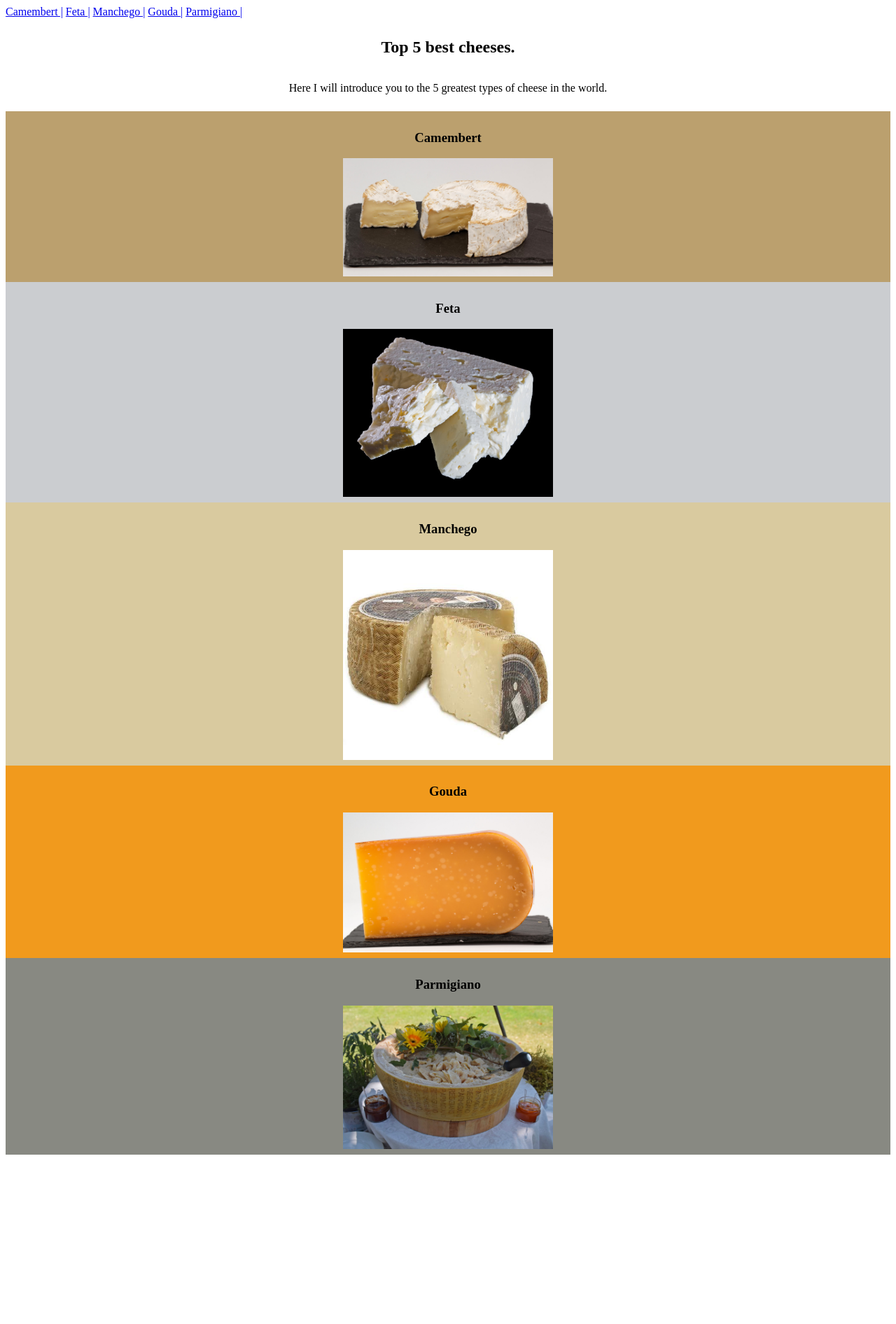
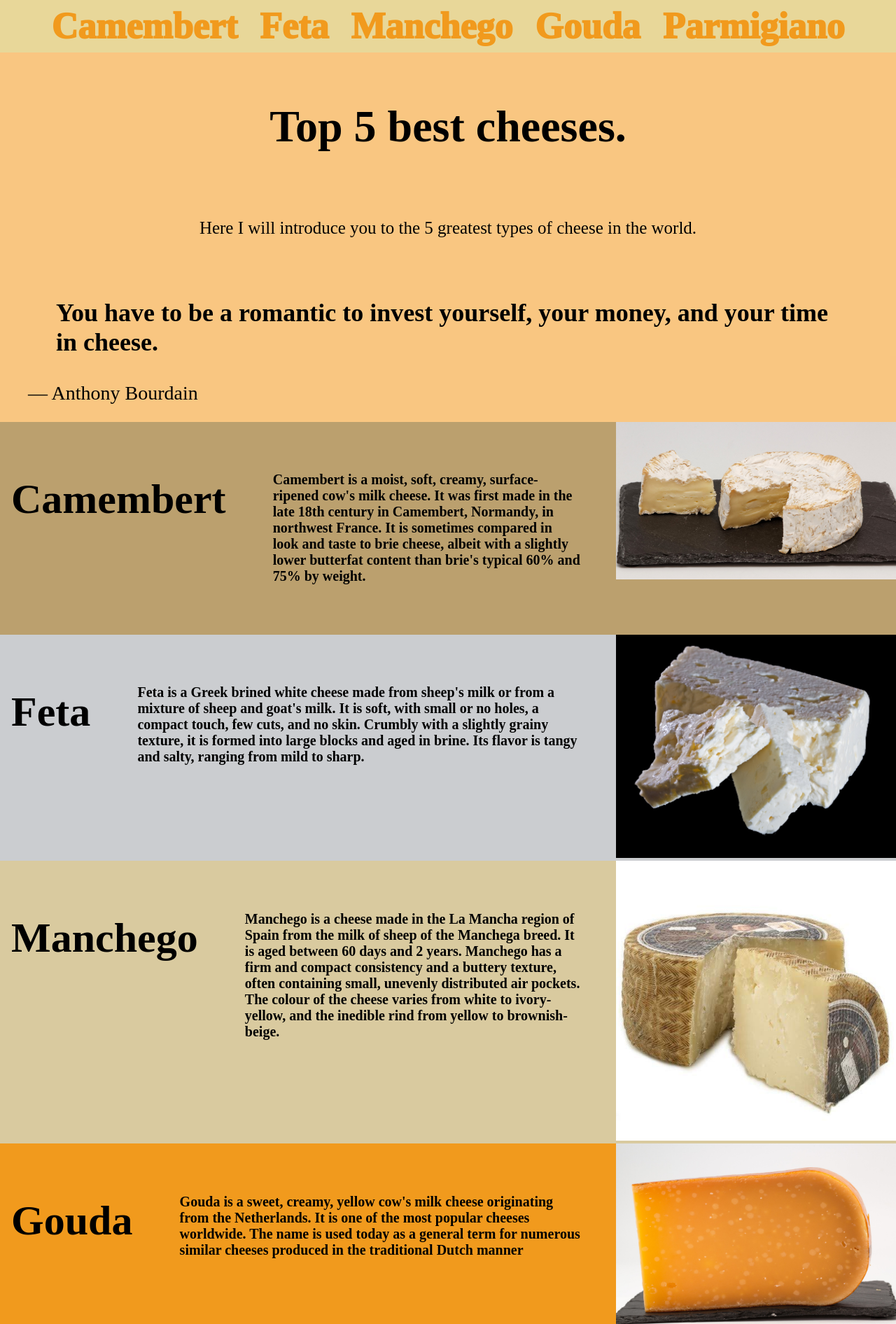
Before and after one commit to Nick-Stoyanov/COMI1750, a plain HTML site: page week3/index.html in a window 1280 px wide. Shown: the top 1892 px of the page at 70% size. Before the commit the page ends 1658 px from the top, so only its background shows below. Drawn offline with Linux system fonts and the light colour scheme.

Commit message:
Website pretty much finished. All links work and styling is ok.

```diff
--- a/week3/index.html
+++ b/week3/index.html
@@ -1,3 +1,4 @@
+<!-- Nikolay Stoyanov 1/3/2023 -->
 <!DOCTYPE html>
 <html lang="en">
     <head>
@@ -9,62 +10,109 @@
     <body>
         <header>
             <nav>
-                <a href="https://en.wikipedia.org/wiki/Camembert">Camembert |</a>
-                <a href="https://en.wikipedia.org/wiki/Feta">Feta |</a>
-                <a href="https://en.wikipedia.org/wiki/Manchego">Manchego |</a>
-                <a href="https://en.wikipedia.org/wiki/Gouda_cheese">Gouda |</a>
-                <a href="https://en.wikipedia.org/wiki/Parmesan">Parmigiano |</a>
+
+                <section>
+                    <ul  class="navbarlink">
+                        <li><a href="#camembert">Camembert </a></li>
+                        <li><a href="#feta">Feta </a></li>
+                        <li><a href="#manchego">Manchego </a></li>
+                        <li><a href="#gouda">Gouda </a></li>
+                        <li><a href="#parmigiano">Parmigiano </a></li>
+                    </ul>
+                </section>
+
             </nav>
         </header>
-
+        <!-- Intro Section -->
         <section class="intro">
 
-            <h1>Top 5 best cheeses.</h1>
+            <h1 class="introHeading">Top 5 best cheeses.</h1>
             <p>Here I will introduce you to the 5 greatest types of cheese in the world.</p>
+            <figure>
+                <blockquote class="blockquote">
+                    You have to be a romantic to invest yourself, your money, and your time in cheese.
+                </blockquote>
+                <figcaption class="figcaption">
+                    &mdash; Anthony Bourdain
+                </figcaption>
+            </figure>
         </section>
 
 
         <article>
-            <section class="camembertSection">
+
+            <section class="camembertSection" id="camembert">
                 <h1><b>Camembert</b></h1>
-                <img src="images/Camembert.jpg"
-                     width="300px"
-                />
+                <p class="camembertParagraph">Camembert
+                    is a moist, soft, creamy, surface-ripened cow's milk cheese. It was first made in the late 18th
+                    century in Camembert, Normandy, in northwest France. It is sometimes compared in look and taste to
+                    brie cheese, albeit with a slightly lower butterfat content than brie's typical 60% and 75%
+                    by weight.</p>
+                <a href="https://en.wikipedia.org/wiki/Camembert"> <img alt="Photo of Camembert"
+                                                                        src="images/Camembert.jpg" width=400
+                > </a>
             </section>
 
 
-            <section class="fetaSection">
+            <section class="fetaSection" id="feta">
                 <h1><b>Feta</b></h1>
-                <img src="images/Feta.jpg"
-                     width="300px"
-                >
+                <p class="fetaParagraph">Feta is a Greek brined white cheese made from sheep's milk
+                    or from a mixture of sheep and goat's milk. It is soft, with small or no holes, a compact touch, few
+                    cuts, and no skin. Crumbly with a slightly grainy texture, it is formed into large blocks and aged
+                    in brine. Its flavor is tangy and salty, ranging from mild to sharp.</p>
+                <a href="https://en.wikipedia.org/wiki/Feta"> <img alt="Photo of Feta"
+                                                                   src="images/Feta.jpg" width=400
+                > </a>
             </section>
 
 
-            <section class="manchegoSection">
+            <section class="manchegoSection" id="manchego">
                 <h1><b>Manchego</b></h1>
-                <img src="images/Manchego.jpg"
-                     width="300px"
-                />
+                <p class="manchegoParagraph">Manchego
+                    is a cheese made in the La Mancha region of Spain from the milk of sheep of the Manchega breed. It
+                    is aged between 60 days and 2 years.
+
+                    Manchego has a firm and compact consistency and a buttery texture, often containing small, unevenly
+                    distributed air pockets. The colour of the cheese varies from white to ivory-yellow, and the
+                    inedible rind from yellow to brownish-beige.</p>
+                <a href="https://en.wikipedia.org/wiki/Manchego"> <img alt="Photo of Manchego"
+                                                                       src="images/Manchego.jpg" width=400
+                > </a>
             </section>
 
 
-            <section class="goudaSection">
+            <section class="goudaSection" id="gouda">
                 <h1><b>Gouda</b></h1>
-                <img src="images/Gouda.jpg"
-                     width="300px"
-                />
+                <p class="goudaParagraph">
+                    Gouda is a sweet, creamy, yellow cow's milk cheese originating from the
+                    Netherlands. It is one of the most popular cheeses worldwide. The name is used today as a general
+                    term for numerous similar cheeses produced in the traditional Dutch manner
+                </p>
+                <a href="https://en.wikipedia.org/wiki/Gouda_cheese"> <img alt="Photo fo Gouda"
+                                                                           src="images/Gouda.jpg" width=400
+                > </a>
             </section>
 
 
-            <section class="parmigianoSection">
+            <section class="parmigianoSection" id="parmigiano">
                 <h1><b>Parmigiano</b></h1>
-                <img
-                        src="images/Parmigiano.jpg"
-                        width="300px"
-                />
+                <p class="parmigianoParagraph">
+                    Parmesan/Parmigiano Reggiano is an
+                    Italian hard, granular cheese produced from cows’ milk and aged at least 12 months.
+
+                    Parmigiano Reggiano
+                    It is named after two of the areas which produce it, the provinces of Parma and Reggio Emilia
+                    (Parmigiano is the Italian adjective for Parma and Reggiano that for Reggio Emilia). In addition to
+                    Reggio Emilia and Parma, it is also produced in the part of Bologna west of the River Reno and in
+                    Modena (all of the above being located in the Emilia-Romagna region), as well as in the part of
+                    Mantua (Lombardy) which is on the south bank of the River Po.
+                </p>
+                <a href="https://en.wikipedia.org/wiki/Parmesan"> <img
+                        alt="Photo of Parmigiano"
+                        src="images/Parmigiano.jpg" width=400
+                /> </a>
             </section>
         </article>
-
+        <footer>Cheese is awesome!</footer>
     </body>
 </html>
--- a/week3/style.css
+++ b/week3/style.css
@@ -1,18 +1,97 @@
 body {
     display: flex;
     flex-direction: column;
+    margin: 0;
 
 }
-.camembertSection, .fetaSection, .manchegoSection, .goudaSection, .parmigianoSection, .intro {
+.camembertSection, .fetaSection, .manchegoSection, .goudaSection, .parmigianoSection {
+    display: flex;
+    flex-direction: row;
+    align-items: flex-start;
+    justify-content: space-between;
+}
+
+.camembertParagraph, .fetaParagraph, .manchegoParagraph,.goudaParagraph, .parmigianoParagraph {
+    font-weight: bold;
+    font-size: 20px;
+    padding: 4%;
+}
+
+header {
+    display: flex;
+    flex-direction: column;
+    background-color: #e8d799;
+}
+nav {
+    display: flex;
+    justify-content: space-around;
+    font-size: 52px;
+    font-weight: 1000;
+    font-family: "French Script MT", Serif, sans-serif, Arial;
+}
+ul {
+    margin: 0;
+
+}
+
+.intro {
     display: flex;
     flex-direction: column;
     align-items: center;
+
+    background-color: rgba(245, 158, 38, 0.58);
+    font-size: 25px;
+}
+
+h1{
+    font-family: "French Script MT";
+    font-size: 60px;
+    padding: 16px;
+}
+
+h1.introHeading {
+    font-size: 64px;
+}
+
+blockquote{
+    font-size: 36px;
+    font-weight: 800;
+    font-family: "French Script MT";
+}
+figcaption {
+    font-size: 28px;
+    font-family: "French Script MT";
+}
+
+.navbarlink {
+    display: flex;
+    flex-direction: row;
+    gap: 2rem;
     padding: 8px;
+    text-decoration: none;
+
+    list-style-type: none;
+
+}
+a:link {
+    text-decoration: none;
+    color: #f19a1d;
+
+}
+
+a:hover {
+
+    opacity: 0.5;
+    transform: scale(80%);
+
+}
+
+a:visited {
+    color:  #1f2937;
 }
 
 .camembertSection {
     background-color: #bba06e;
-
 }
 
 .fetaSection {
@@ -30,3 +109,14 @@ body {
 .parmigianoSection {
     background-color: #888982;
 }
+
+footer {
+    margin-top: auto;
+    min-height: 50px;
+    display: flex;
+    justify-content: center;
+    background-color: #1f2937;
+    color: #eeeeee;
+    font-size: 24px;
+    align-items: center;
+}
```
Also changed, not shown: week1/education.html (+5 -5 lines).
